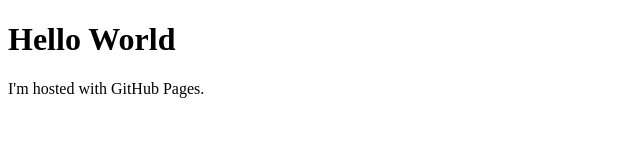
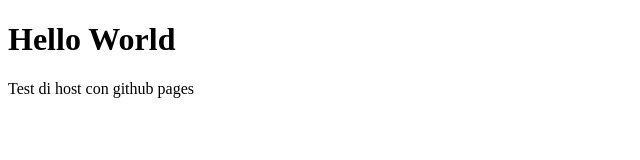
Before and after one commit to francescoavant/francescoavant.github.io, a plain HTML site: page index.html in a window 1280 px wide. Shown: the full height of the page, 0-640 px from the left. Drawn offline with Linux system fonts and the light colour scheme.

Commit message:
Update index.html

```diff
--- a/index.html
+++ b/index.html
@@ -2,6 +2,6 @@
 <html>
 <body>
 <h1>Hello World</h1>
-<p>I'm hosted with GitHub Pages.</p>
+<p>Test di host con github pages</p>
 </body>
 </html>
```
